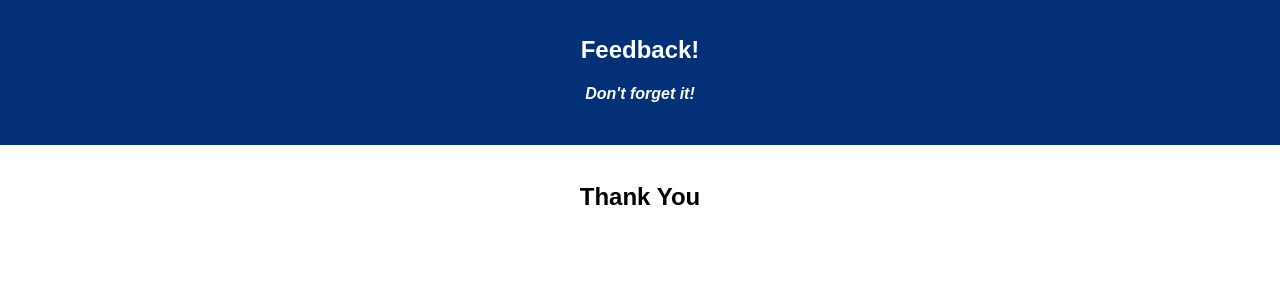
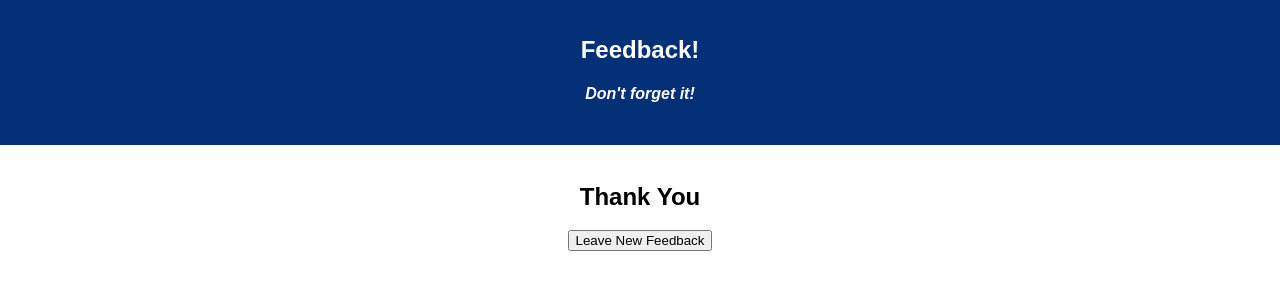
Before and after one commit to myronschippers/apis-redux-feedback-loop, a React (Create React App) app: page /#/thank-you in a window 1280 px wide. Shown: the top 300 px of the page. Built offline with nearby package versions, Linux system fonts and the light colour scheme.

Commit message:
adding events to navigate to thank you and back to the beginning

```diff
--- a/src/components/pages/ReviewPage/ReviewPage.js
+++ b/src/components/pages/ReviewPage/ReviewPage.js
@@ -1,10 +1,15 @@
 import React, { Component } from 'react';
 
 class ReviewPage extends Component {
+  handleClickSubmit = () => {
+    this.props.history.push('/thank-you');
+  }
+
   render() {
     return (
       <div>
         <h2>Review?</h2>
+        <button onClick={this.handleClickSubmit}>Submit</button>
       </div>
     );
   }
--- a/src/components/pages/ThankYouPage/ThankYouPage.js
+++ b/src/components/pages/ThankYouPage/ThankYouPage.js
@@ -1,10 +1,15 @@
 import React, { Component } from 'react';
 
 class ThankYouPage extends Component {
+  handleClickStartOver = () => {
+    this.props.history.push('/');
+  }
+
   render() {
     return (
       <div>
         <h2>Thank You</h2>
+        <button onClick={this.handleClickStartOver}>Leave New Feedback</button>
       </div>
     );
   }
```
